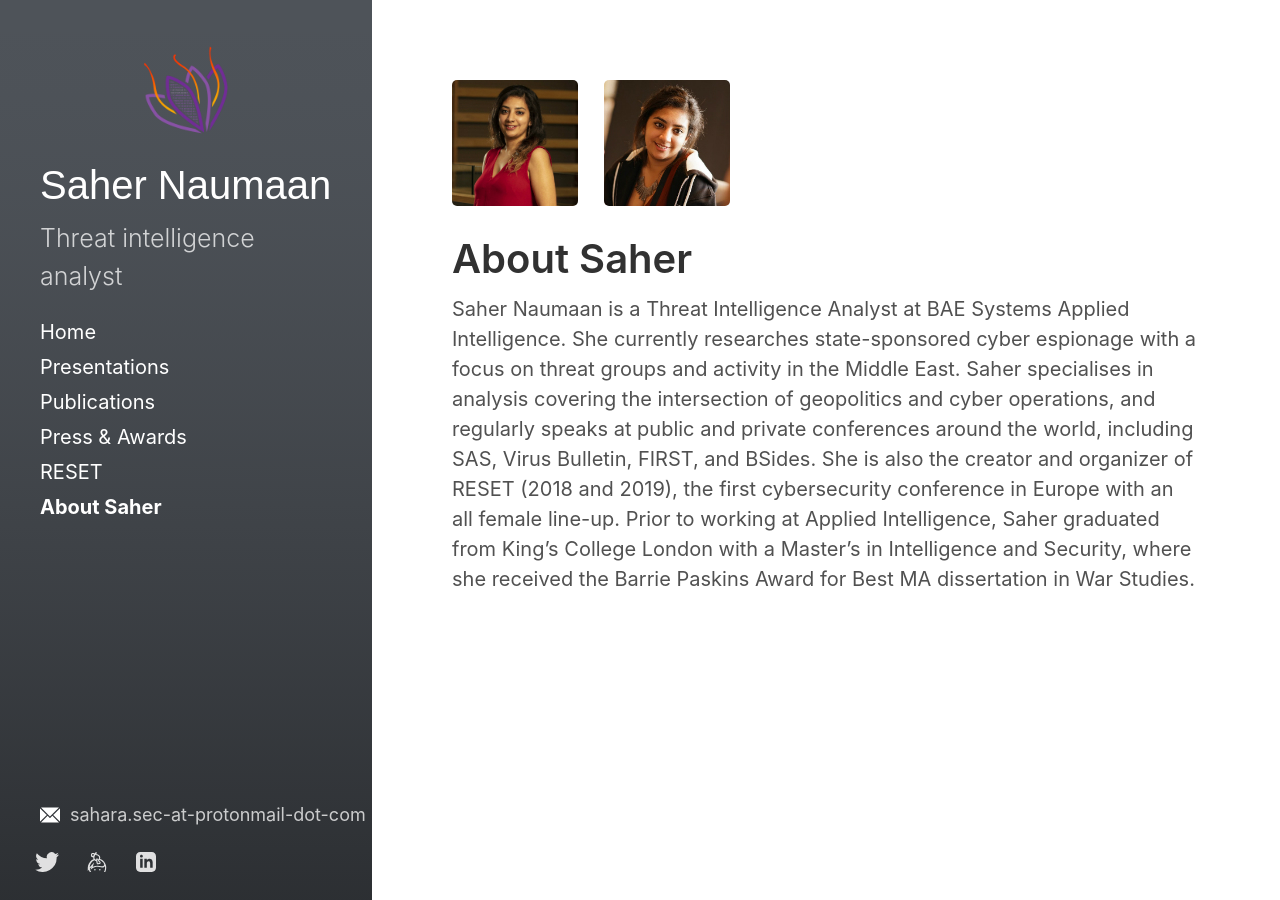
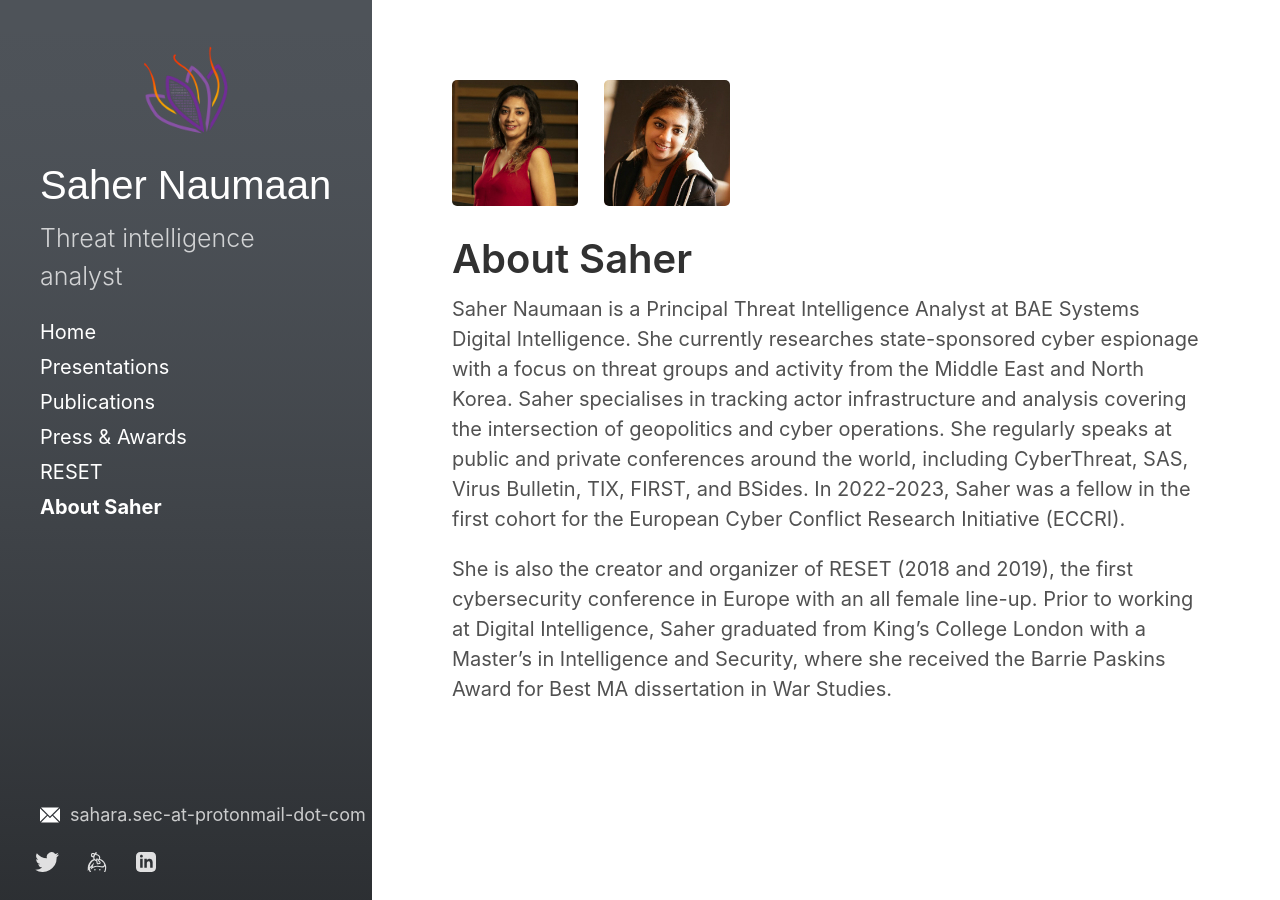
Before and after one commit to saffron-sec/saffron-sec.github.io, a Jekyll site: the page built from about.md, in a window 1280 px wide. Built offline with Jekyll 4.4.1, drawn with Linux system fonts in a browser that asks for light colours.

Commit message:
update: about.md

```diff
--- a/about.md
+++ b/about.md
@@ -15,4 +15,6 @@ bio-pics:
     thumb: saher-1-thumb.jpg
 ---
 
-Saher Naumaan is a Threat Intelligence Analyst at BAE Systems Applied Intelligence. She currently researches state-sponsored cyber espionage with a focus on threat groups and activity in the Middle East. Saher specialises in analysis covering the intersection of geopolitics and cyber operations, and regularly speaks at public and private conferences around the world, including SAS, Virus Bulletin, FIRST, and BSides. She is also the creator and organizer of RESET (2018 and 2019), the first cybersecurity conference in Europe with an all female line-up. Prior to working at Applied Intelligence, Saher graduated from King’s College London with a Master’s in Intelligence and Security, where she received the Barrie Paskins Award for Best MA dissertation in War Studies.
+Saher Naumaan is a Principal Threat Intelligence Analyst at BAE Systems Digital Intelligence. She currently researches state-sponsored cyber espionage with a focus on threat groups and activity from the Middle East and North Korea. Saher specialises in tracking actor infrastructure and analysis covering the intersection of geopolitics and cyber operations. She regularly speaks at public and private conferences around the world, including CyberThreat, SAS, Virus Bulletin, TIX, FIRST, and BSides. In 2022-2023, Saher was a fellow in the first cohort for the European Cyber Conflict Research Initiative (ECCRI).
+
+She is also the creator and organizer of RESET (2018 and 2019), the first cybersecurity conference in Europe with an all female line-up. Prior to working at Digital Intelligence, Saher graduated from King’s College London with a Master’s in Intelligence and Security, where she received the Barrie Paskins Award for Best MA dissertation in War Studies.
```
